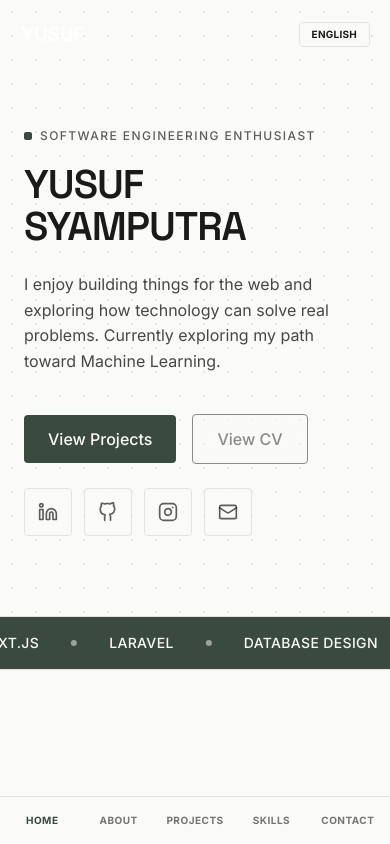
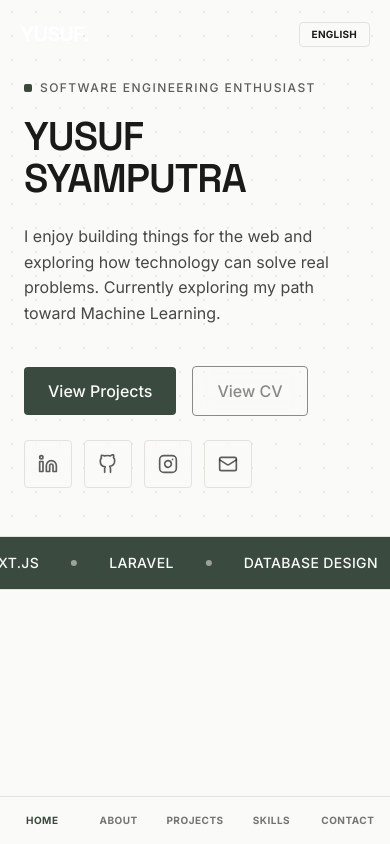
Before and after one commit to yusufsymptr/personal-portfolio, a Next.js app: page /en in a window 390 px wide. Built offline with nearby package versions, Linux system fonts and the light colour scheme.

Commit message:
Fix UI padding hero

```diff
--- a/src/app/[locale]/page.tsx
+++ b/src/app/[locale]/page.tsx
@@ -6,7 +6,6 @@ import { motion, useReducedMotion, Variants } from "framer-motion";
 import Button from "@/components/ui/Button";
 import { getDictionary, Locale } from "@/lib/i18n/dictionaries";
 
-// Teks link dihapus, diganti dengan deretan Ikon SVG murni yang elegan
 const socialIcons = [
   {
     name: "LinkedIn",
@@ -96,7 +95,8 @@ export default function Home({ params }: { params: Promise<{ locale: Locale }> }
       <section
         onMouseMove={handleMouseMove}
         onMouseLeave={handleMouseLeave}
-        className="relative flex flex-1 flex-col justify-center pt-32 pb-20 px-6 md:px-8 overflow-hidden group md:flex-none"
+        // PERUBAHAN UTAMA: flex-1 dihapus, pt dan pb dibuat responsif
+        className="relative flex flex-col justify-center pt-20 md:pt-32 pb-12 md:pb-20 px-6 md:px-8 overflow-hidden group"
       >
         {/* Background Dasar Redup */}
         <div className="absolute inset-0 z-[-2] bg-[radial-gradient(#E4E2DD_1.5px,transparent_1.5px)] [background-size:24px_24px] opacity-80 pointer-events-none" />
```
